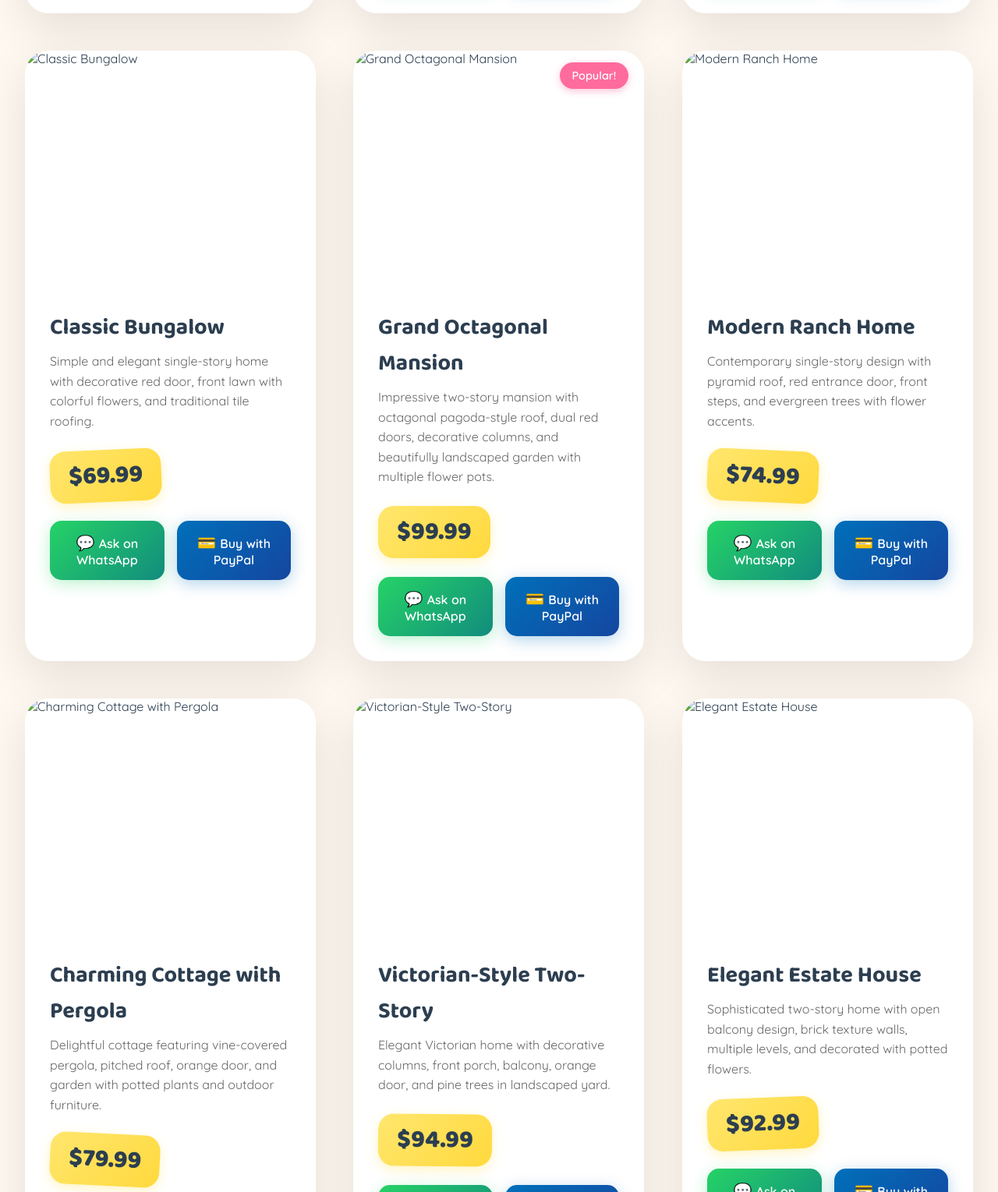
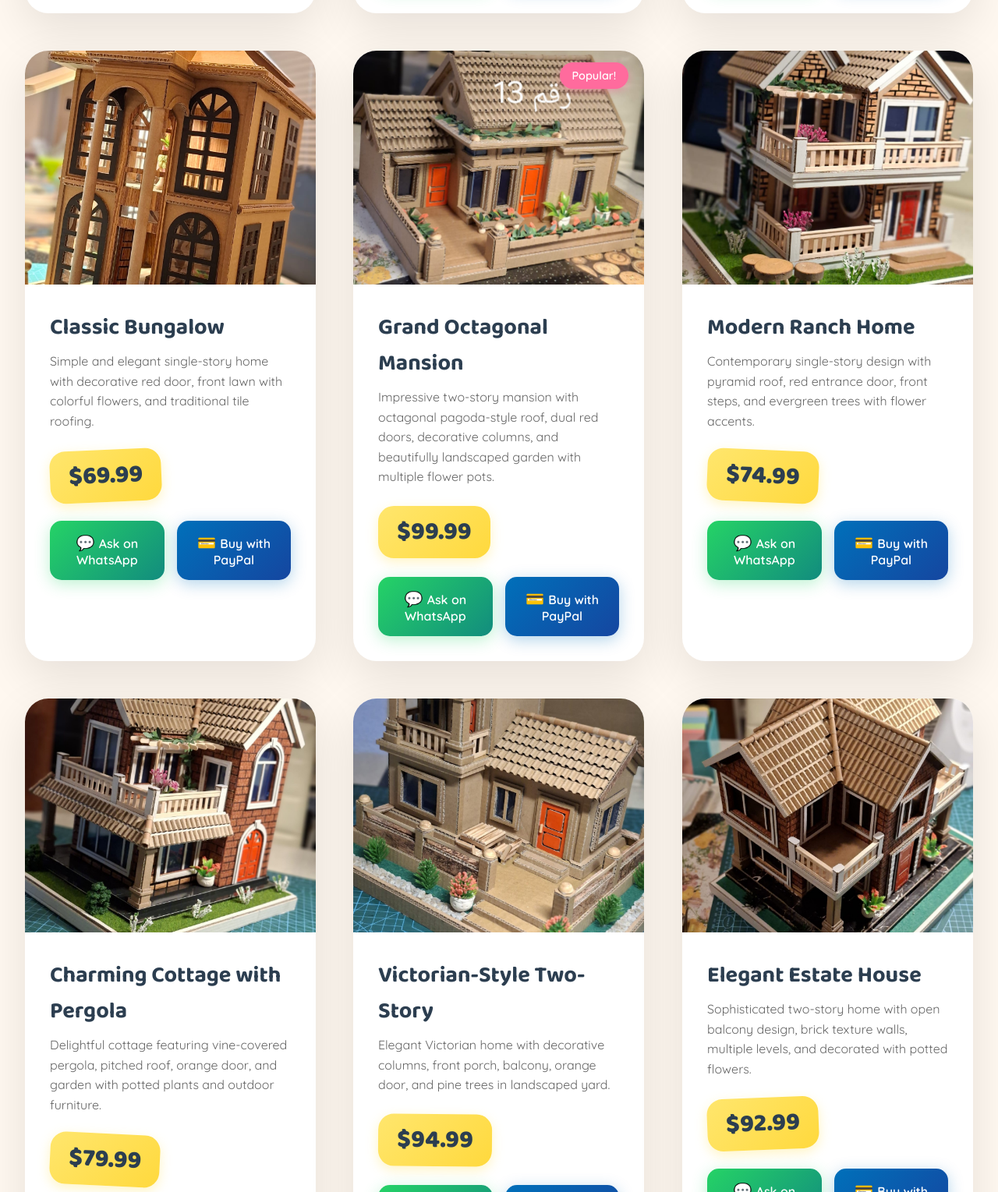
Before and after one commit to Nozdurmu/Abu-Khaled, a plain HTML site: page website/index.html in a window 1280 px wide. Shown: the part 1271-2800 px from the top of the page at 78% size. Drawn offline with Linux system fonts and the light colour scheme.

Commit message:
Update index.html

```diff
--- a/website/index.html
+++ b/website/index.html
@@ -440,7 +440,7 @@
             <div class="house-card">
                 <div class="badge">Featured!</div>
                 <div class="house-image">
-                    <img src="houses/house-01.jpg" alt="Modern Garden Villa">
+                    <img src="houses/1.jpeg" alt="Modern Garden Villa">
                 </div>
                 <div class="house-content">
                     <h3 class="house-title">Modern Garden Villa</h3>
@@ -472,7 +472,7 @@
             <!-- House 3 -->
             <div class="house-card">
                 <div class="house-image">
-                    <img src="houses/house-11.jpg" alt="Traditional Pavilion House">
+                    <img src="houses/11.jpeg" alt="Traditional Pavilion House">
                 </div>
                 <div class="house-content">
                     <h3 class="house-title">Traditional Pavilion House</h3>
@@ -488,7 +488,7 @@
             <!-- House 4 -->
             <div class="house-card">
                 <div class="house-image">
-                    <img src="houses/house-12.jpg" alt="Classic Bungalow">
+                    <img src="houses/12.jpeg" alt="Classic Bungalow">
                 </div>
                 <div class="house-content">
                     <h3 class="house-title">Classic Bungalow</h3>
@@ -505,7 +505,7 @@
             <div class="house-card">
                 <div class="badge">Popular!</div>
                 <div class="house-image">
-                    <img src="houses/house-13.jpg" alt="Grand Octagonal Mansion">
+                    <img src="houses/13.jpeg" alt="Grand Octagonal Mansion">
                 </div>
                 <div class="house-content">
                     <h3 class="house-title">Grand Octagonal Mansion</h3>
@@ -521,7 +521,7 @@
             <!-- House 6 -->
             <div class="house-card">
                 <div class="house-image">
-                    <img src="houses/house-14.jpg" alt="Modern Ranch Home">
+                    <img src="houses/14.jpeg" alt="Modern Ranch Home">
                 </div>
                 <div class="house-content">
                     <h3 class="house-title">Modern Ranch Home</h3>
@@ -537,7 +537,7 @@
             <!-- House 7 -->
             <div class="house-card">
                 <div class="house-image">
-                    <img src="houses/house-15.jpg" alt="Charming Cottage with Pergola">
+                    <img src="houses/15.jpeg" alt="Charming Cottage with Pergola">
                 </div>
                 <div class="house-content">
                     <h3 class="house-title">Charming Cottage with Pergola</h3>
@@ -553,7 +553,7 @@
             <!-- House 8 -->
             <div class="house-card">
                 <div class="house-image">
-                    <img src="houses/house-16.jpg" alt="Victorian-Style Two-Story">
+                    <img src="houses/16.jpeg" alt="Victorian-Style Two-Story">
                 </div>
                 <div class="house-content">
                     <h3 class="house-title">Victorian-Style Two-Story</h3>
@@ -569,7 +569,7 @@
             <!-- House 9 -->
             <div class="house-card">
                 <div class="house-image">
-                    <img src="houses/house-17.jpg" alt="Elegant Estate House">
+                    <img src="houses/17.jpeg" alt="Elegant Estate House">
                 </div>
                 <div class="house-content">
                     <h3 class="house-title">Elegant Estate House</h3>
@@ -586,7 +586,7 @@
             <div class="house-card">
                 <div class="badge">New!</div>
                 <div class="house-image">
-                    <img src="houses/house-02.jpg" alt="Colonial Villa">
+                    <img src="houses/2.jpeg" alt="Colonial Villa">
                 </div>
                 <div class="house-content">
                     <h3 class="house-title">Colonial Villa</h3>
@@ -602,7 +602,7 @@
             <!-- House 11 -->
             <div class="house-card">
                 <div class="house-image">
-                    <img src="houses/house-03.jpg" alt="Grand Mansion with Columns">
+                    <img src="houses/3.jpeg" alt="Grand Mansion with Columns">
                 </div>
                 <div class="house-content">
                     <h3 class="house-title">Grand Mansion with Columns</h3>
@@ -618,7 +618,7 @@
             <!-- House 12 -->
             <div class="house-card">
                 <div class="house-image">
-                    <img src="houses/house-04.jpg" alt="Mediterranean Villa">
+                    <img src="houses/4.jpeg" alt="Mediterranean Villa">
                 </div>
                 <div class="house-content">
                     <h3 class="house-title">Mediterranean Villa</h3>
@@ -634,7 +634,7 @@
             <!-- House 13 -->
             <div class="house-card">
                 <div class="house-image">
-                    <img src="houses/house-05.jpg" alt="Duplex Townhouse">
+                    <img src="houses/5.jpeg" alt="Duplex Townhouse">
                 </div>
                 <div class="house-content">
                     <h3 class="house-title">Duplex Townhouse</h3>
@@ -650,7 +650,7 @@
             <!-- House 14 -->
             <div class="house-card">
                 <div class="house-image">
-                    <img src="houses/house-06.jpg" alt="Brick Pattern Cottage">
+                    <img src="houses/6.jpeg" alt="Brick Pattern Cottage">
                 </div>
                 <div class="house-content">
                     <h3 class="house-title">Brick Pattern Cottage</h3>
@@ -666,7 +666,7 @@
             <!-- House 15 -->
             <div class="house-card">
                 <div class="house-image">
-                    <img src="houses/house-07.jpg" alt="Multi-Level Brick Villa">
+                    <img src="houses/7.jpeg" alt="Multi-Level Brick Villa">
                 </div>
                 <div class="house-content">
                     <h3 class="house-title">Multi-Level Brick Villa</h3>
@@ -682,7 +682,7 @@
             <!-- House 16 -->
             <div class="house-card">
                 <div class="house-image">
-                    <img src="houses/house-08.jpg" alt="Split-Level Modern Villa">
+                    <img src="houses/8.jpeg" alt="Split-Level Modern Villa">
                 </div>
                 <div class="house-content">
                     <h3 class="house-title">Split-Level Modern Villa</h3>
@@ -698,7 +698,7 @@
             <!-- House 17 -->
             <div class="house-card">
                 <div class="house-image">
-                    <img src="houses/house-09.jpg" alt="Victorian Mansion">
+                    <img src="houses/9.jpeg" alt="Victorian Mansion">
                 </div>
                 <div class="house-content">
                     <h3 class="house-title">Victorian Mansion</h3>
```
